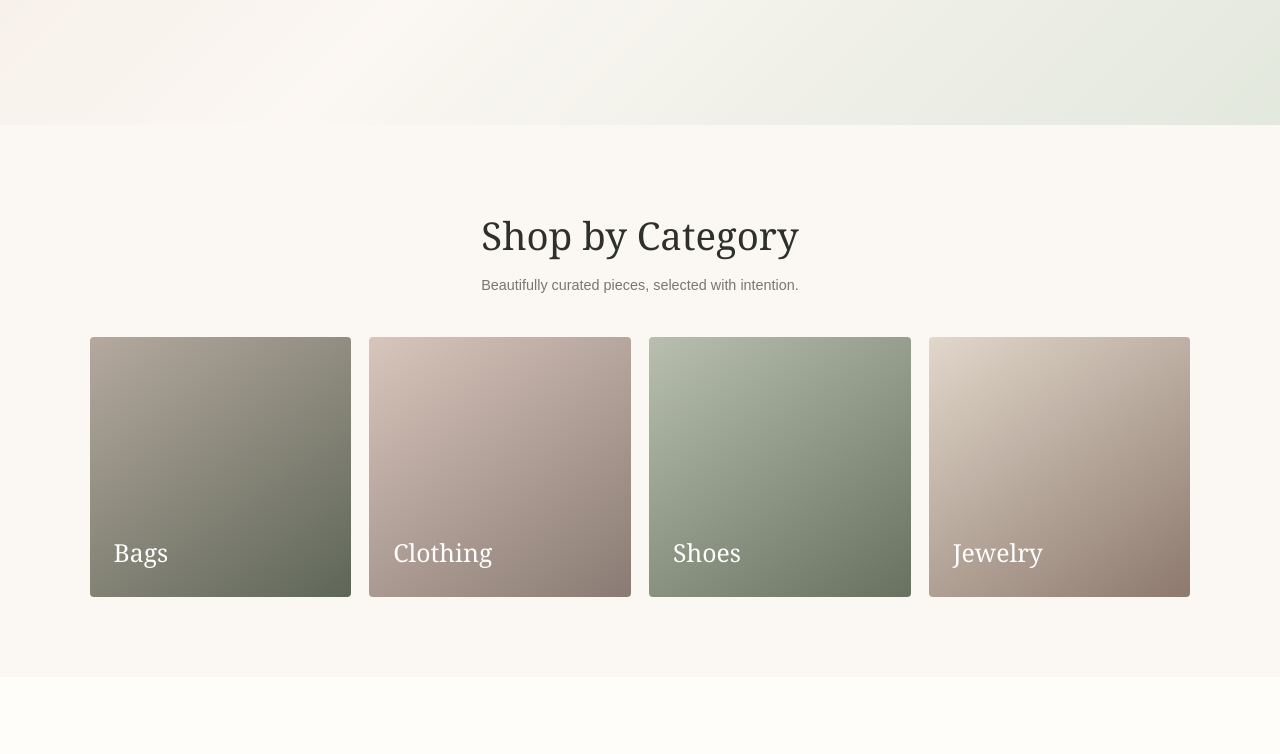
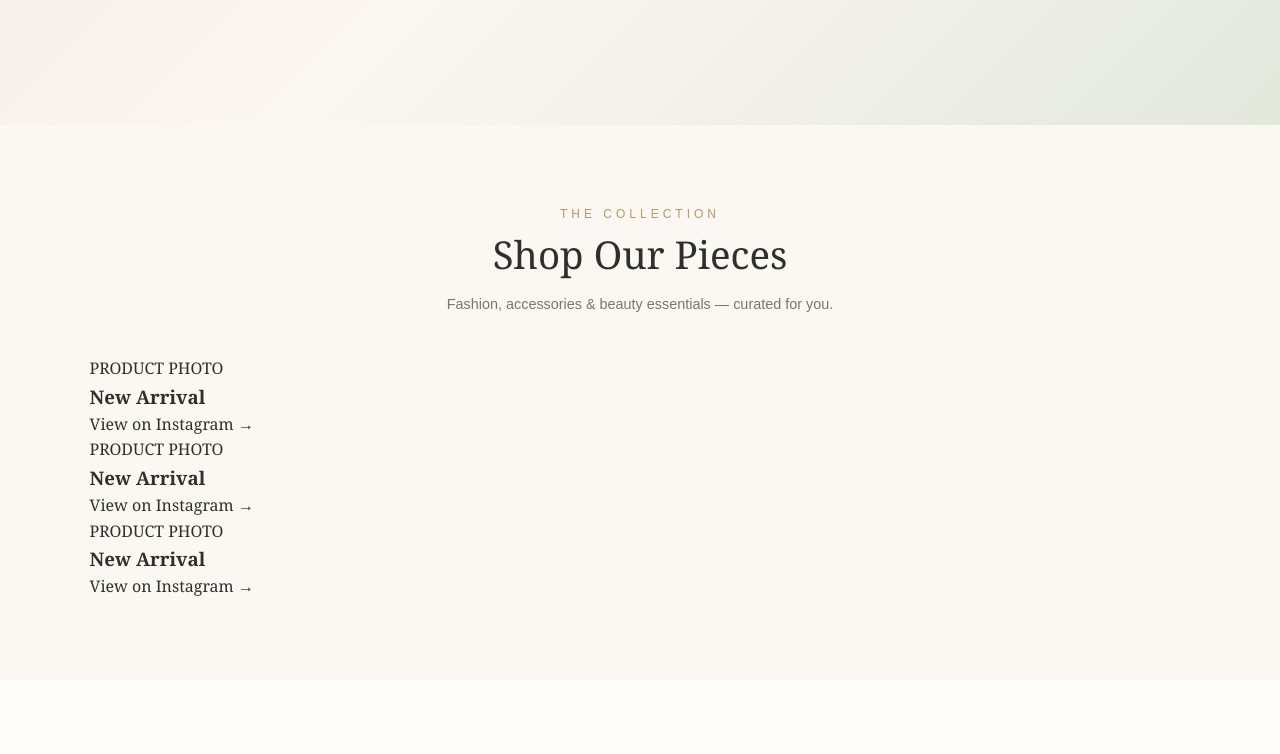
Before and after one commit to ThiongoCee/Jade-Pavilion, a plain HTML site: page index.html in a window 1280 px wide. Shown: the part 576-1330 px from the top of the page. Drawn offline with Linux system fonts and the light colour scheme.

Commit message:
Update index.html

```diff
--- a/index.html
+++ b/index.html
@@ -76,14 +76,37 @@ footer{padding:30px 7%;text-align:center;background:var(--deep);color:#eee;font-
 
 <section id="shop">
   <div class="section-head">
-    <h2>Shop by Category</h2>
-    <p>Beautifully curated pieces, selected with intention.</p>
+    <div class="kicker">The Collection</div>
+    <h2>Shop Our Pieces</h2>
+    <p>Fashion, accessories & beauty essentials — curated for you.</p>
   </div>
-  <div class="categories">
-    <a class="category" href="#"><span>Bags</span></a>
-    <a class="category" href="#"><span>Clothing</span></a>
-    <a class="category" href="#"><span>Shoes</span></a>
-    <a class="category" href="#"><span>Jewelry</span></a>
+
+  <div class="products">
+
+    <a class="product" href="https://www.instagram.com/jade_.pavilion/" target="_blank">
+      <div class="product-image">
+        <span>PRODUCT PHOTO</span>
+      </div>
+      <h3>New Arrival</h3>
+      <p>View on Instagram →</p>
+    </a>
+
+    <a class="product" href="https://www.instagram.com/jade_.pavilion/" target="_blank">
+      <div class="product-image">
+        <span>PRODUCT PHOTO</span>
+      </div>
+      <h3>New Arrival</h3>
+      <p>View on Instagram →</p>
+    </a>
+
+    <a class="product" href="https://www.instagram.com/jade_.pavilion/" target="_blank">
+      <div class="product-image">
+        <span>PRODUCT PHOTO</span>
+      </div>
+      <h3>New Arrival</h3>
+      <p>View on Instagram →</p>
+    </a>
+
   </div>
 </section>
 
```
